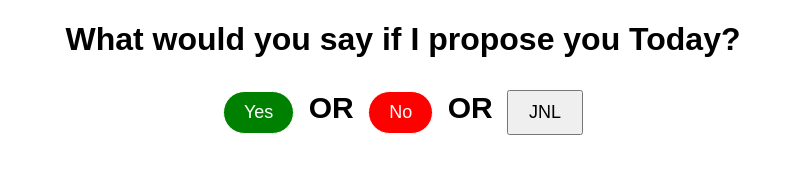
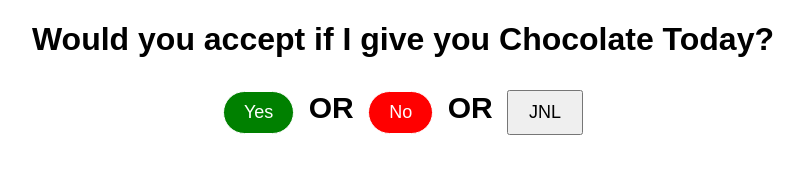
Before and after one commit to lakshaytyagi111/proposals, a plain HTML site: page index.html in a window 1280 px wide. Shown: the whole page, without its empty margins (237-1041 px from the left). Drawn offline with Linux system fonts and the light colour scheme.

Commit message:
Update index.html
propose to chocolate

```diff
--- a/index.html
+++ b/index.html
@@ -30,7 +30,7 @@
 </style>
 </head>
 <body>
-    <h1>What would you say if I propose you Today?</h1>
+    <h1>Would you accept if I give you Chocolate Today?</h1>
     <button id="yesButton" onclick="yesButtonClicked()">Yes</button>
     <b style="font-size: 30px;">OR</b>
     <button id="noButton" onclick="noButtonClicked()">No</button>
```
